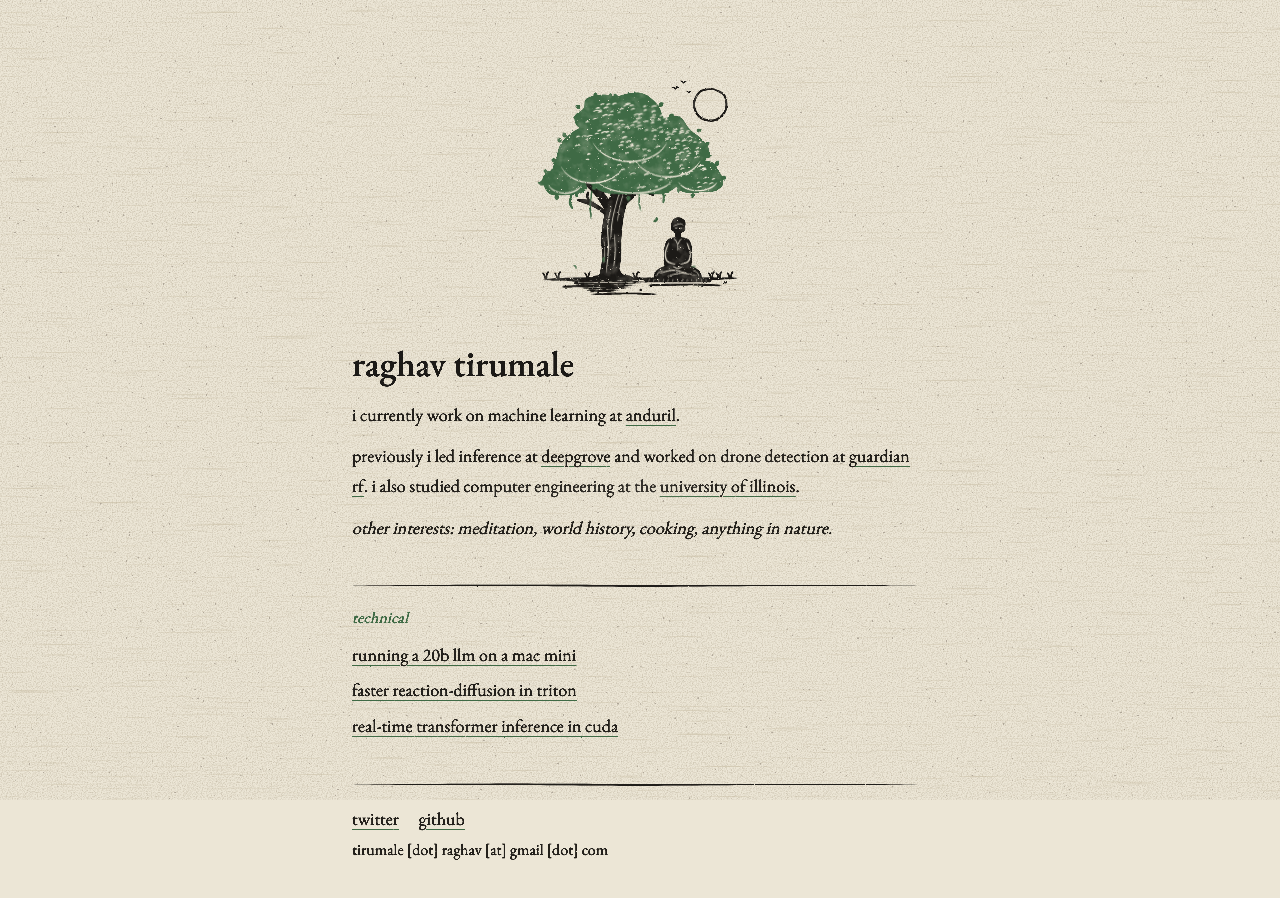
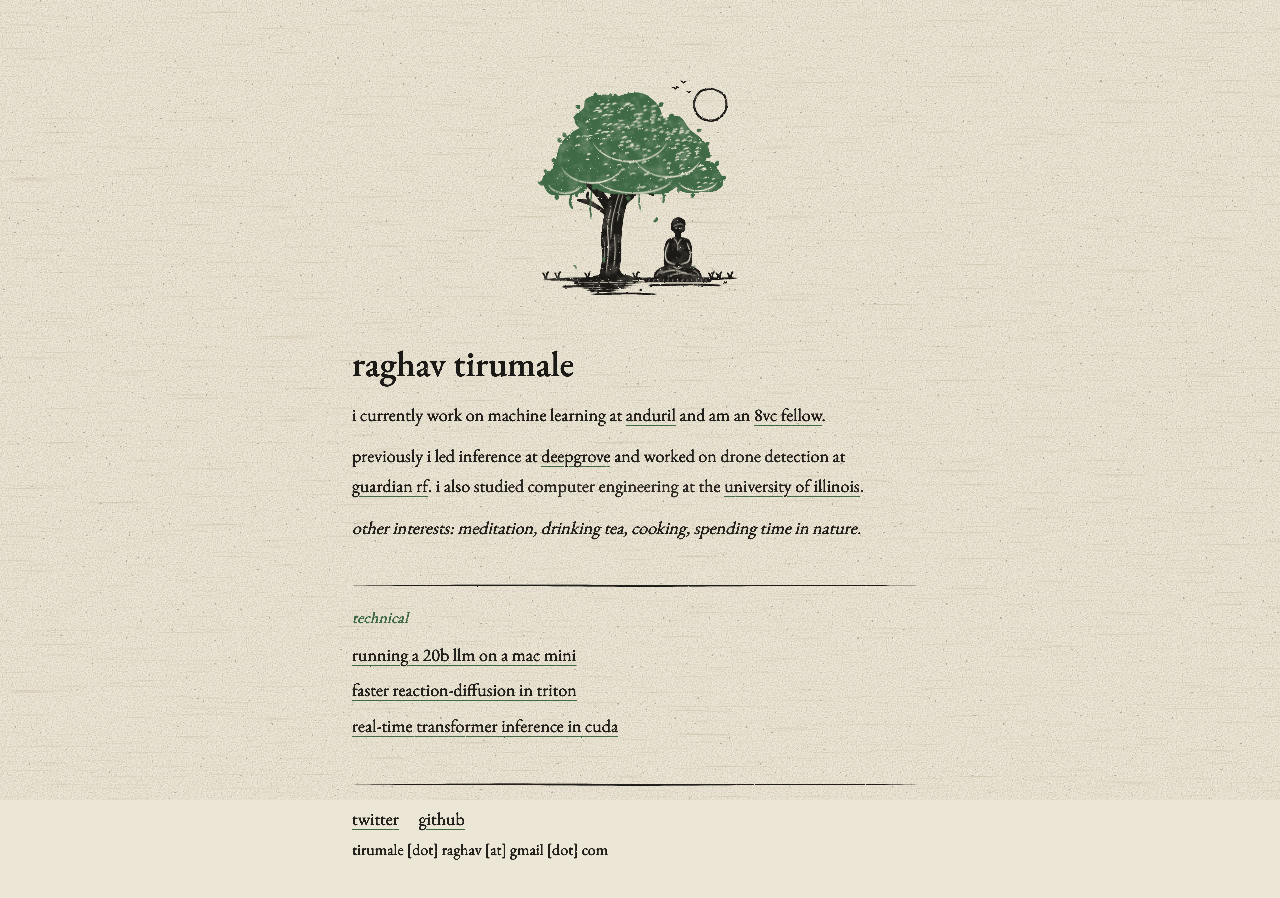
Before and after one commit to MythicalCow/web, a Next.js app: page / in a window 1280 px wide. Shown: the top 898 px of the page. Built offline with nearby package versions, Linux system fonts and the light colour scheme.

Commit message:
Add 8vc fellowship and update interests in bio.
Co-Authored-By: Claude Opus 5.5 <noreply@anthropic.com>

```diff
--- a/src/app/page.tsx
+++ b/src/app/page.tsx
@@ -17,6 +17,7 @@ const links = {
   deepgrove: "https://www.deepgrove.com/",
   guardianRf: "https://www.guardianrf.com/",
   uiuc: "https://illinois.edu/",
+  eightVc: "https://www.8vc.com/",
 };
 
 const socials = [
@@ -97,15 +98,16 @@ export default function Home() {
             </h1>
             <div className="space-y-3">
               <p>
-                i currently work on machine learning at <A href={links.anduril}>anduril</A>.
+                i currently work on machine learning at <A href={links.anduril} className="whitespace-nowrap">anduril</A> and am an{" "}
+                <A href={links.eightVc} className="whitespace-nowrap">8vc fellow</A>.
               </p>
               <p>
-                previously i led inference at <A href={links.deepgrove}>deepgrove</A> and worked on drone detection at{" "}
-                <A href={links.guardianRf}>guardian rf</A>. i also studied computer engineering at the{" "}
-                <A href={links.uiuc}>university of illinois</A>.
+                previously i led inference at <A href={links.deepgrove} className="whitespace-nowrap">deepgrove</A> and worked on drone detection at{" "}
+                <A href={links.guardianRf} className="whitespace-nowrap">guardian rf</A>. i also studied computer engineering at the{" "}
+                <A href={links.uiuc} className="whitespace-nowrap">university of illinois</A>.
               </p>
               <p className="italic">
-                other interests: meditation, world history, cooking, anything in nature.
+                other interests: meditation, drinking tea, cooking, spending time in nature.
               </p>
             </div>
           </header>
```
